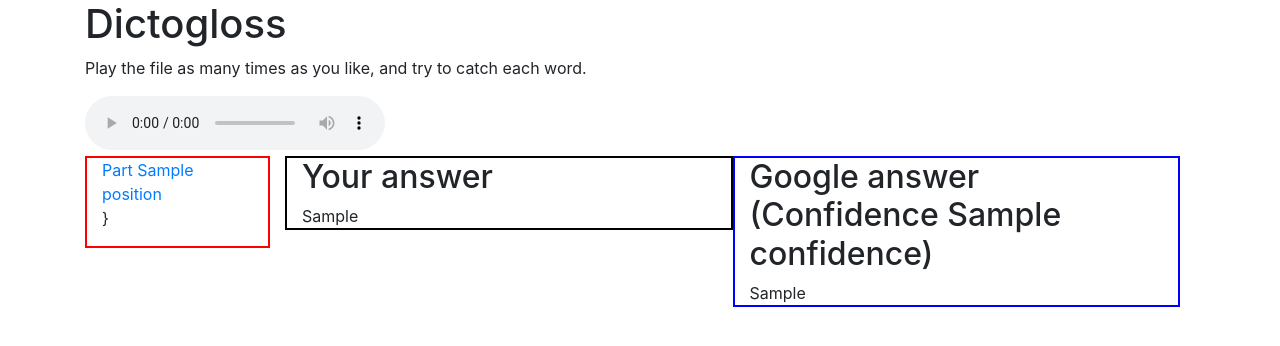
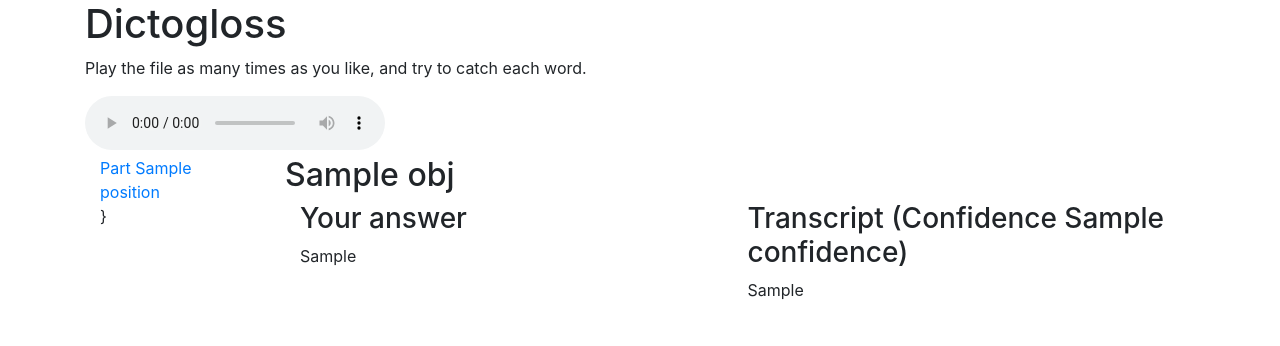
Before and after one commit to huwf/dictogloss, a Flask app: template templates/solution.html in a window 1280 px wide. Shown: the top 346 px of the page. Run offline with Flask 2, Linux system fonts and the light colour scheme; the template is opened without the code that fills it: most values are stand-ins (such as "Sample title", 1, 10 or a date in 2020); some libraries are stand-ins or nearby versions.

Commit message:
Make it look slightly nicer and a few tweaks

```diff
--- a/api.py
+++ b/api.py
@@ -2,8 +2,6 @@ import io
 import os
 import google.api_core.exceptions
 from google.cloud import speech
-
-
 
 
 def get_transcript(filepath, encoding=speech.enums.RecognitionConfig.AudioEncoding.ENCODING_UNSPECIFIED,
--- a/app.py
+++ b/app.py
@@ -28,17 +28,23 @@ class Differ(diff_match_patch):
         Returns:
           HTML representation.
         """
-
+        html_student = []
         html_google = []
         for (op, data) in diffs:
             text = html.escape(data)
             if op == self.DIFF_INSERT:
+                html_student.append("<ins style=\"background:#e6ffe6;\">{}</ins>".format('&nbsp;' * len(text)))
                 html_google.append("<ins style=\"background:#e6ffe6;\">{}</ins>".format(text))
             elif op == self.DIFF_DELETE:
-                html_google.append("<del style=\"background:#ffe6e6;\">{}</del>".format(text))
+                html_student.append("<del style=\"background:#ffe6e6;\">{}</del>".format(text))
             elif op == self.DIFF_EQUAL:
+                html_student.append("<span>{}</span>".format(text))
                 html_google.append("<span>{}</span>".format(text))
-        return '<div id="google_solution">{}</div>'.format("".join(html_google))
+
+        student = '<div id="student_solution">{}</div>'.format("".join(html_student))
+        google = '<div id="google_solution">{}</div>'.format("".join(html_google))
+
+        return student, google
 
 
 # Utility functions
@@ -47,7 +53,10 @@ def _get_segment(obj, file_id, position, update=False):
     segment = get_segment(file_id, position)
 
     if segment.transcript is None and update:
-        get_transcript(full_filename)
+        transcript, confidence = get_transcript('./static/{}'.format(full_filename))
+        segment.transcript = transcript
+        segment.confidence = confidence
+        db.commit()
 
     return segment
 
@@ -55,7 +64,8 @@ def _get_segment(obj, file_id, position, update=False):
 def _get_full_filename(obj, position):
     dirname = '{}/{}'.format('mp3', obj.id)
     # TODO: Hardcoded length
-    filename = obj.filename.replace('.mp3', '.{:04}'.format(int(position)))
+    # position -1 because ffmpeg starts splitting on 0000
+    filename = obj.filename.replace('.mp3', '.{:04}'.format(int(position) - 1))
     return '{}/{}.mp3'.format(dirname, '30_{}'.format(filename))
 
 
@@ -64,7 +74,7 @@ def retrieve_transcript(file_id, position):
     try:
         obj = get_base_info(file_id)
         _get_segment(obj, file_id, position, update=True)
-        return render_template('get_transcript', position=position)
+        return render_template('get_transcript.html', position=position)
     except (google.api_core.exceptions.GoogleAPICallError, google.api_core.exceptions.RetryError,
             google.auth.exceptions.DefaultCredentialsError) as e:
         print('HANDLING THE ERROR')
@@ -78,8 +88,7 @@ def index():
         pretty_name = request.form.get('pretty_name')
         if not url:
             return 'You did not specify a URL!', 400
-        # file_id, download_path = download_file(url, pretty_name=pretty_name)
-        file_id, download_path = 3, './static/mp3/3/5566149.mp3'
+        file_id, download_path = download_file(url, pretty_name=pretty_name)
         split_file(file_id, download_path)
         return redirect(url_for('play_file', file_id=file_id, position=1, code=301))
 
@@ -92,7 +101,7 @@ def play_file(file_id, position=1):
     full_filename = _get_full_filename(obj, position)
     segment = _get_segment(obj, file_id, position, update=False)
 
-    return render_template('main.html', files=sorted(obj.segments, reverse=False), filename=full_filename,
+    return render_template('main.html', obj=obj, filename=full_filename,
                            file_id=file_id, position=position, segment=segment)
 
 
@@ -100,12 +109,12 @@ def play_file(file_id, position=1):
 def solution(file_id, position):
     obj = get_base_info(file_id)
     full_filename = _get_full_filename(obj, position)
-    segment = get_segment(obj, file_id, position)
+    segment = _get_segment(obj, file_id, position)
     confidence = '0' if not segment.confidence else '{:.2f}'.format(segment.confidence)
 
     if request.method == 'GET':
 
-        return render_template('view_solution.html', files=sorted(obj.segments, reverse=False), file_id=file_id,
+        return render_template('view_solution.html', obj=obj, file_id=file_id,
                                filename=full_filename, google_solution=segment.transcript,
                                confidence=confidence, position=position)
     else:
@@ -119,8 +128,8 @@ def solution(file_id, position):
 
         differ = Differ()
 
-        google_solution = differ.diff_prettyHtml(differ.diff_main(student_solution, segment.transcript))
-        return render_template('solution.html', files=sorted(obj.segments, reverse=False), file_id=file_id,
+        student_solution, google_solution = differ.diff_prettyHtml(differ.diff_main(student_solution, segment.transcript))
+        return render_template('solution.html', obj=obj, file_id=file_id,
                                filename=full_filename, student_solution=student_solution, google_solution=google_solution,
                                confidence='{:.2f}'.format(segment.confidence))
 
--- a/preparation.py
+++ b/preparation.py
@@ -53,6 +53,6 @@ def split_file(base_id, path, seconds=30):
 
     for idx, f in enumerate(sorted(os.listdir(split_path[0]))):
         if not f == split_path[1]:
-            s = Segment(base_id=base_id, position=idx, transcript=None, confidence=None)
+            s = Segment(base_id=base_id, position=idx + 1, transcript=None, confidence=None)
             db.add(s)
             db.commit()
--- a/templates/get_transcript.html
+++ b/templates/get_transcript.html
@@ -5,7 +5,7 @@
     <p>{{error}}</p>
 </div>
 {% else %}
-<div class="alert alert-success close">
+<div class="alert alert-success">
     <strong class="d-block">Success!</strong>
     <p>The transcript for segment {{position}} was successfully retrieved</p>
 </div>
--- a/templates/main.html
+++ b/templates/main.html
@@ -11,9 +11,9 @@
 {% endblock %}
 {% block segments %}
 
-<div id="segments" class="col-sm-2" style="float: left; border:solid 2px red; max-height:720px; overflow-scrolling: auto">
+<div id="segments" class="col-sm-2 overflow-auto" style="float: left; max-height:480px; overflow-scrolling: auto">
     <ul style="padding-left: 0;">
-        {% for f in files %}
+        {% for f in obj.segments|sort(attribute='position') %}
         <li style="list-style-type: none">
             <a href="{{ url_for('play_file', file_id=file_id, position=f.position) }}">Part {{f.position}}</a></li>
         {% endfor %}}
@@ -21,17 +21,20 @@
 </div>
 {% endblock %}
 
+
+
 {% block main %}
-
+{% if obj.pretty_name %}
+<h2>{{obj.pretty_name}}</h2>
+{% endif %}
 {% if segment.transcript is none %}
-
 <div>
     <p>There is no solution available for this segment. <button data-file_id="{{file_id}}" data-position="{{position}}" id="retrieve">Retrieve one</button></p>
 </div>
 {% endif %}
 
 <div id="exercise_container">
-    <h2>Answer</h2>
+    <h3>Answer</h3>
     <p>As you listen to the file, write what you hear in the box below:</p>
     <div id="exercise" contenteditable="true" class="col-sm-12 float-left" style="border: solid black 2px; min-height: 200px;">
 </div>
--- a/templates/solution.html
+++ b/templates/solution.html
@@ -3,13 +3,17 @@
 
 {% block main %}
 
-<div id="exercise" contenteditable="true" class="col-sm-6 float-left" style="border: solid black 2px;">
-    <h2>Your answer</h2>
-    {{student_solution}}
+{% if obj.pretty_name %}
+<h2>{{obj.pretty_name}}</h2>
+{% endif %}
+
+<div id="exercise" class="col-sm-6 float-left">
+    <h3>Your answer</h3>
+    {{student_solution|safe}}
 
 </div>
-<div id="solution" contenteditable="true" class="col-sm-6 float-right" style="border: solid blue 2px;">
-    <h2>Google answer (Confidence {{confidence}})</h2>
+<div id="solution" class="col-sm-6 float-right">
+    <h3>Transcript (Confidence {{confidence}})</h3>
     {{google_solution|safe}}
 </div>
 
--- a/templates/view_solution.html
+++ b/templates/view_solution.html
@@ -9,7 +9,7 @@ METHOD: {{request.method}}
 
 
 <div id="solution" class="col-sm-12 float-right" style="border: solid blue 2px;">
-    <h2>Google answer (Confidence {{confidence}})</h2>
+    <h3>Google answer (Confidence {{confidence}})</h3>
     {{google_solution|safe}}
 </div>
 
```
Also changed, not shown: API_KEY.json (deleted), README.md, 2 other files.
